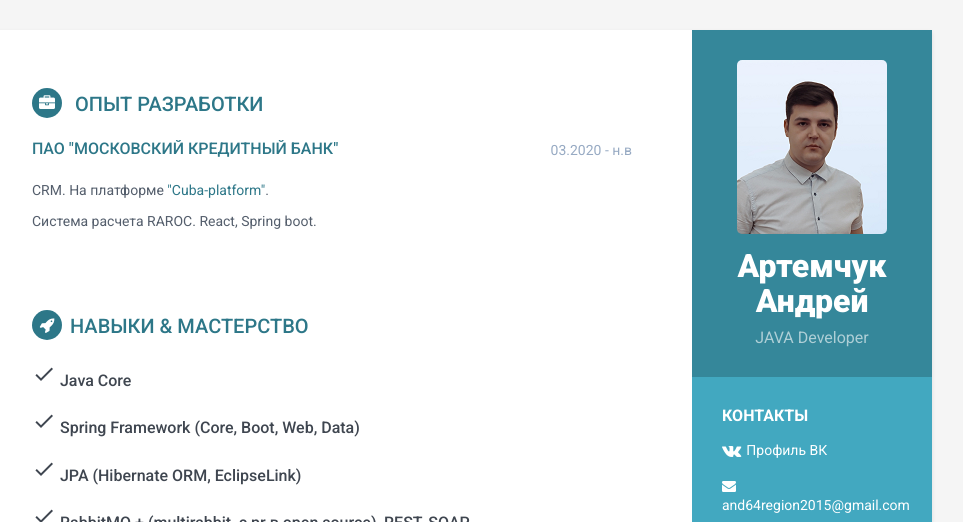
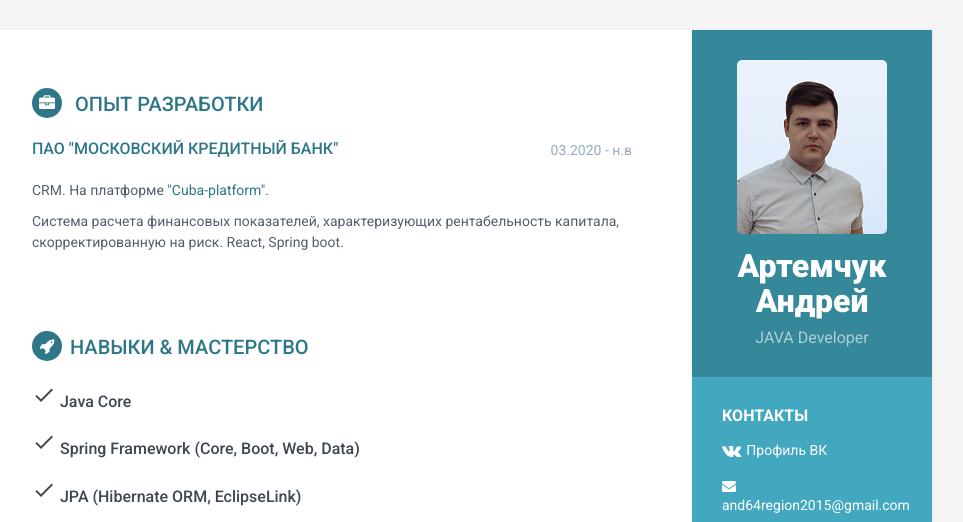
Before and after one commit to ArtemchukAndrei94/ArtemchukAndrei94.github.io, a plain HTML site: page index.html in a window 1280 px wide. Shown: the top 522 px of the page, without its empty margins (188-1151 px from the left). Drawn offline with Linux system fonts and the light colour scheme.

Commit message:
Update index.html

```diff
--- a/index.html
+++ b/index.html
@@ -99,7 +99,7 @@
                             href="https://cuba-platform.ru">"Cuba-platform"</a>.
                     </p>
                     <p>
-                        Система расчета RAROC. React, Spring boot.
+                        Система расчета финансовых показателей, характеризующих рентабельность капитала, скорректированную на риск. React, Spring boot.
                     </p>
                 </div><!--//details-->
             </div><!--//item-->
```
